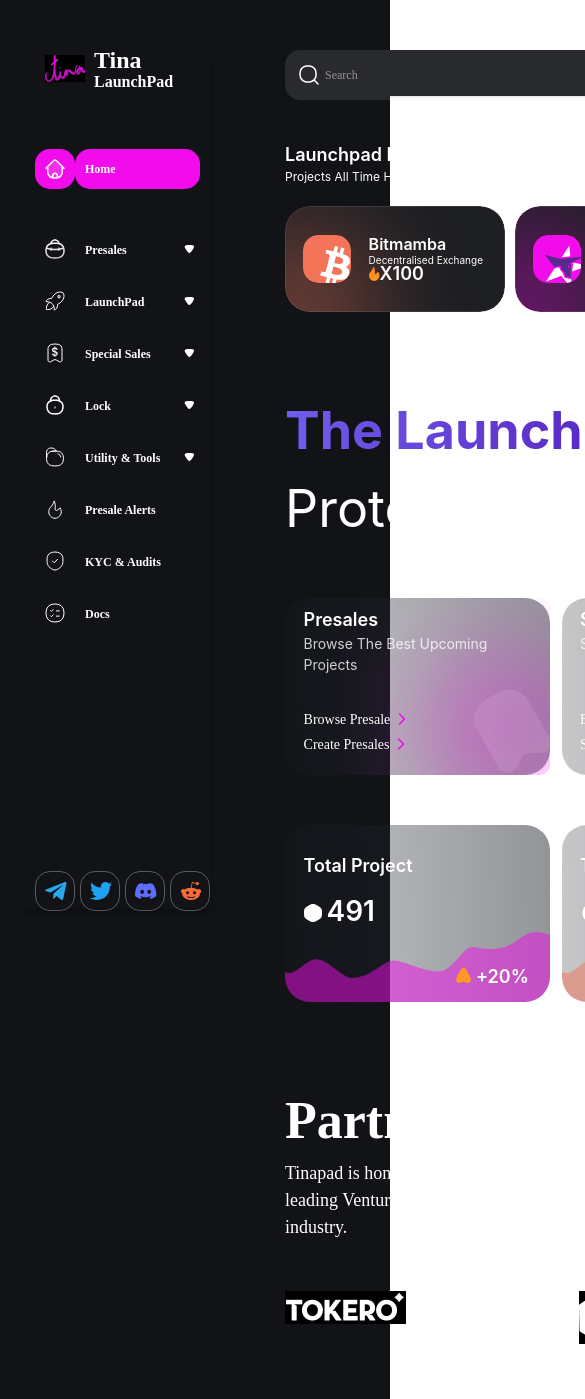
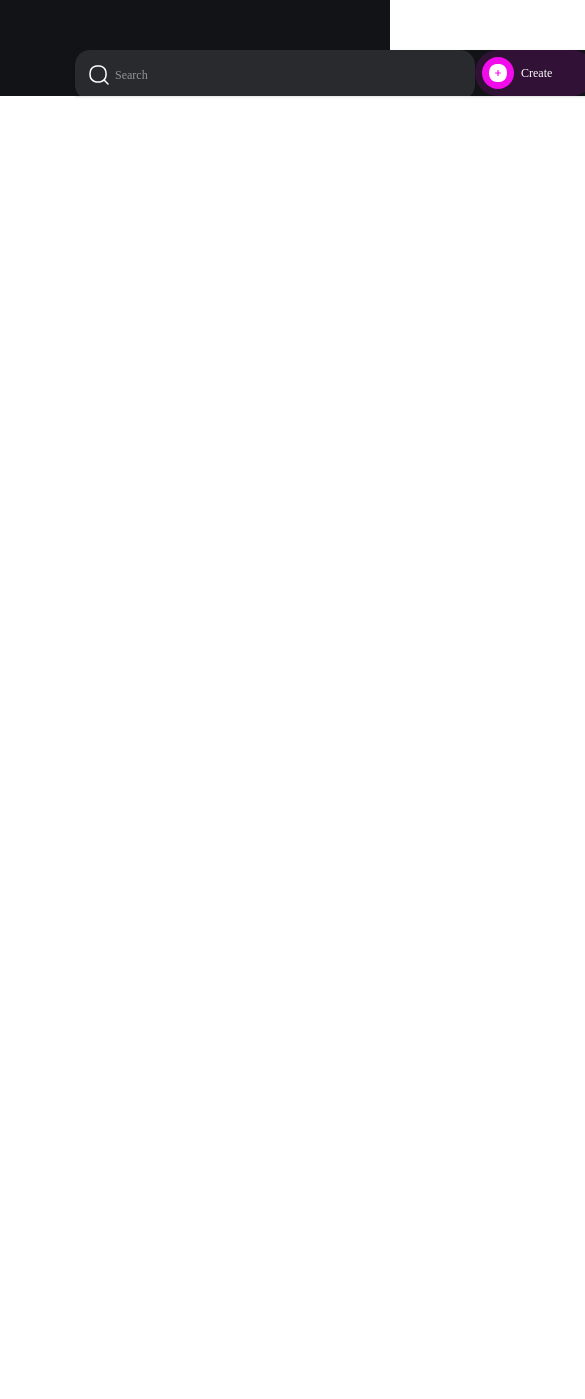
Before and after one commit to wiki-protopia/Tina-Tailwind-1.0, a React (Create React App) app: page / in a window 390 px wide. Shown: the top 1399 px of the page, 585 px wide, since content can reach past the window. After the commit the page ends 844 px from the top, so only its background shows below. Built offline with nearby package versions, Linux system fonts and the light colour scheme.

Commit message:
init complete responsive for sidesection.

```diff
--- a/src/App.js
+++ b/src/App.js
@@ -17,7 +17,7 @@
 
             <Navsection></Navsection>
 
-            <Mainsection></Mainsection>
+            {/* <Mainsection></Mainsection> */}
         </div>
       </div>
     </div>
--- a/src/sections/mainsection/Section1/index.js
+++ b/src/sections/mainsection/Section1/index.js
@@ -5,7 +5,7 @@
 
 const Section1 = () => {
   return (
-    <div>
+    <div class="overflow-hidden">
       <div>
         <div class="flex">
           <p class="text-[18px] font-semibold tracking-normal text-left">
--- a/src/sections/mainsection/Section2/index.js
+++ b/src/sections/mainsection/Section2/index.js
@@ -6,7 +6,7 @@
 
 const Section2 = () => {
   return (
-    <div class="mt-[80px]">
+    <div class="mt-[80px] overflow-hidden">
       <div class="flex">
         <p class="text-[52px]  font-bold tracking-normal text-left bg-gradient-to-r from-[#715DEC] to-[#521BBA] text-transparent bg-clip-text">
           The Launchpad
--- a/src/sections/mainsection/Section3/index.js
+++ b/src/sections/mainsection/Section3/index.js
@@ -11,7 +11,7 @@
 
 const Section3 = () => {
   return (
-    <div class="mt-[80px] font-[Poppins]">
+    <div class="mt-[80px] font-[Poppins] overflow-hidden">
       <p class="text-[52px] font-semibold tracking-normal text-left">
         Partners
       </p>
--- a/src/sections/sidesection/index.js
+++ b/src/sections/sidesection/index.js
@@ -7,7 +7,7 @@
 
 const Sidesection = () => {
   return (
-    <div class="text-[#FFFFFF] font-[Poppins] w-[185px] h-[854px] mt-[55px] ml-[25px] pl-[10px] pr-[0px,] py-[0px,] [box-shadow:0px_4px_4px_0px_#00000040]">
+    <div class="text-[#FFFFFF] font-[Poppins] w-[185px] h-[854px] mt-[55px] ml-[25px] pl-[10px] pr-[0px,] py-[0px,] [box-shadow:0px_4px_4px_0px_#00000040] hidden lg:block">
       <div class="flex w-[165px] h-[48px] ml-[10px]">
         <img class="w-[40px] h-[27px]" src={tinaImage}></img>
         <div class="ml-[9px] -mt-[8px]">
```
